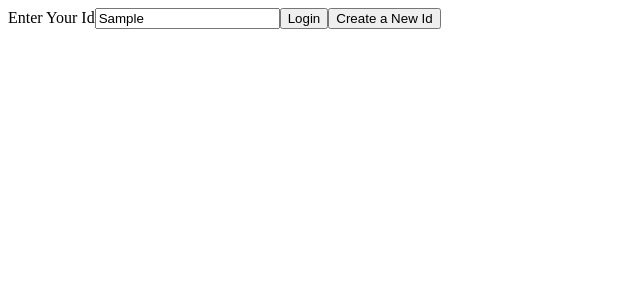
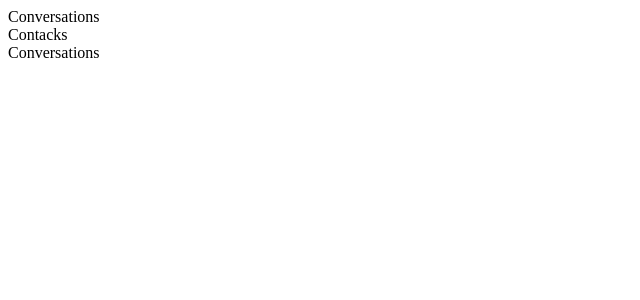
Before and after one commit to manecipoglu/chat, a React (Create React App) app in the folder client/: page / in a window 1280 px wide. Both pictures are taken after typing "Sample" into the empty fields and a click on the button "Create a New Id". Shown: the top 300 px of the page, without its empty margins (0-640 px from the left). Built offline with nearby package versions, Linux system fonts and the light colour scheme.

Commit message:
Make the skeleton of the sidebar

```diff
--- a/client/src/App.js
+++ b/client/src/App.js
@@ -1,15 +1,12 @@
 import Login from "./components/Login/Login";
+import Dashboard from "./components/Dashboard/Dashboard";
 import { useLocalStorage } from "./utils";
 import "./App.scss";
 
 function App() {
   const [id, setId] = useLocalStorage("id");
 
-  return (
-    <div>
-      <Login setId={setId} />
-    </div>
-  );
+  return id ? <Dashboard id={id} /> : <Login setId={setId} />;
 }
 
 export default App;
--- /dev/null
+++ b/client/src/components/Contacts/Contacts.jsx
@@ -0,0 +1,5 @@
+import "./Contacts.scss";
+
+export default function Contacts() {
+  return <div>Contacts</div>;
+}
--- /dev/null
+++ b/client/src/components/Conversations/Conversations.jsx
@@ -0,0 +1,5 @@
+import "./Conversations.scss";
+
+export default function Conversations() {
+  return <div>Conversations</div>;
+}
--- /dev/null
+++ b/client/src/components/Dashboard/Dashboard.jsx
@@ -0,0 +1,10 @@
+import Sidebar from "../Sidebar/Sidebar";
+import "./Dashboard.scss";
+
+export default function Dashboard({ id }) {
+  return (
+    <div>
+      <Sidebar id={id} />
+    </div>
+  );
+}
--- /dev/null
+++ b/client/src/components/Sidebar/Sidebar.jsx
@@ -0,0 +1,17 @@
+import { useState } from "react";
+import Contacts from "../Contacts/Contacts";
+import Conversations from "../Conversations/Conversations";
+import "./Sidebar.scss";
+
+export default function Sidebar({ id }) {
+  const [activeTab, setActiveTab] = useState("conversations");
+
+  return (
+    <div>
+      <div onClick={() => setActiveTab("conversations")}>Conversations</div>
+      <div onClick={() => setActiveTab("contacts")}>Contacks</div>
+
+      {activeTab === "conversations" ? <Conversations /> : <Contacts />}
+    </div>
+  );
+}
```
Also changed, not shown: client/src/components/Contacts/Contacts.scss (added), client/src/components/Conversations/Conversations.scss (added), client/src/components/Dashboard/Dashboard.scss (added), client/src/components/Sidebar/Sidebar.scss (added).
